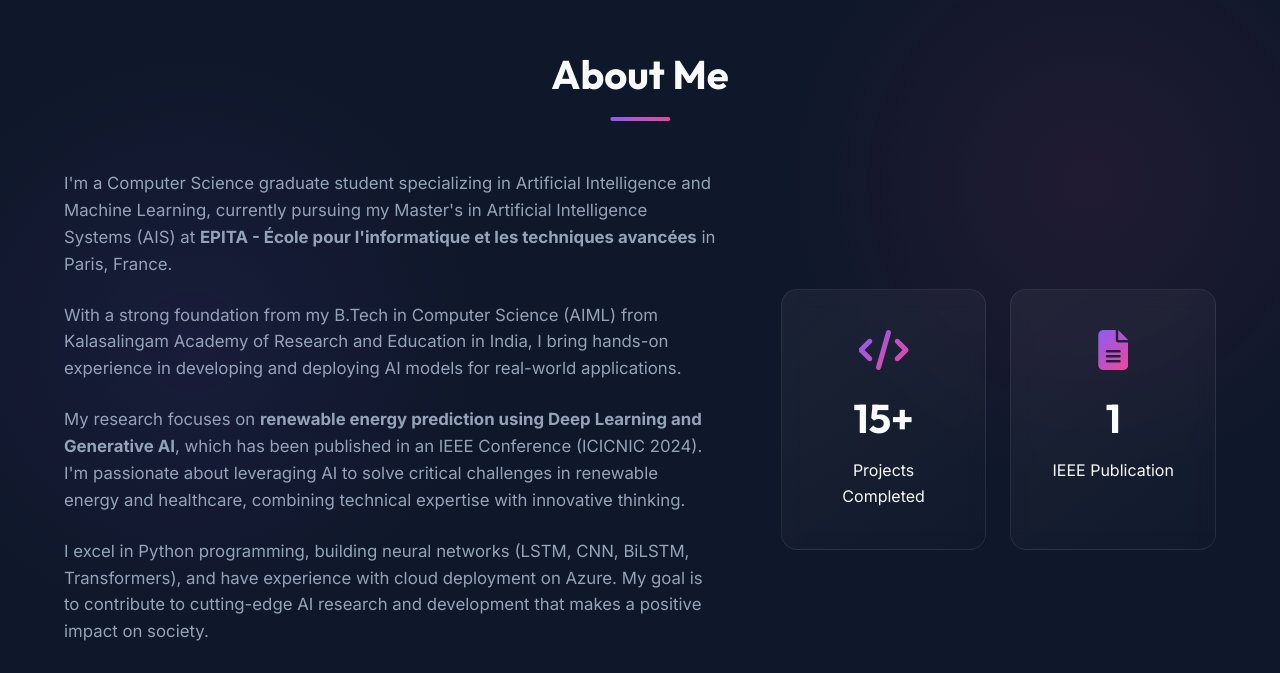
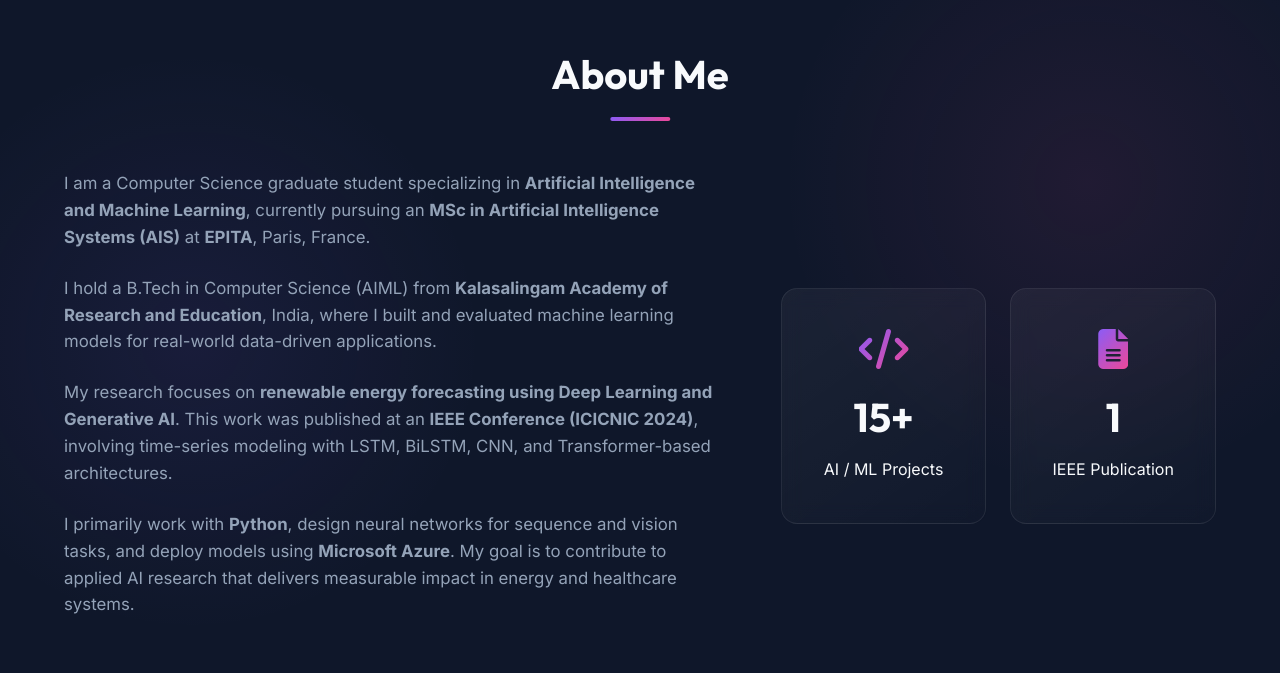
Before and after one commit to Arun949/Arun949.github.io, a plain HTML site: page index.html in a window 1280 px wide. Shown: the part 858-1531 px from the top of the page. Drawn offline with Linux system fonts and the light colour scheme.

Commit message:
Refactor index.html for accessibility and clarity
Updated email address and improved accessibility with aria attributes. Enhanced content clarity and structure in the About section.

```diff
--- a/index.html
+++ b/index.html
@@ -53,7 +53,7 @@
             <div class="social-links">
                 <a href="https://github.com/Arun949" target="_blank" aria-label="GitHub"><i class="fab fa-github"></i></a>
                 <a href="https://www.linkedin.com/in/arunkumaraluru/" target="_blank" aria-label="LinkedIn"><i class="fab fa-linkedin"></i></a>
-                <a href="mailto:aluruarunkumar308@gmail.com" aria-label="Email"><i class="fas fa-envelope"></i></a>
+                <a href="mailto:aluruarunkumar19@gmail.com" aria-label="Email"><i class="fas fa-envelope"></i></a>
             </div>
         </div>
         <img
@@ -65,44 +65,53 @@
 
 
     <!-- About Section -->
-    <section id="about" class="about">
+    <section id="about" class="about" aria-labelledby="about-title">
         <div class="container">
-            <h2 class="section-title">About Me</h2>
+            <h2 id="about-title" class="section-title">About Me</h2>
             <div class="about-content">
-                <div class="about-text">
+                <article class="about-text">
                     <p>
-                        I'm a Computer Science graduate student specializing in Artificial Intelligence and Machine Learning,
-                        currently pursuing my Master's in Artificial Intelligence Systems (AIS) at <strong>EPITA - École pour
-                        l'informatique et les techniques avancées</strong> in Paris, France.
+                        I am a Computer Science graduate student specializing in
+                        <strong>Artificial Intelligence and Machine Learning</strong>, currently pursuing an
+                        <strong>MSc in Artificial Intelligence Systems (AIS)</strong> at
+                        <strong>EPITA</strong>, Paris, France.
                     </p>
+
                     <p>
-                        With a strong foundation from my B.Tech in Computer Science (AIML) from Kalasalingam Academy of Research
-                        and Education in India, I bring hands-on experience in developing and deploying AI models for real-world
-                        applications.
+                        I hold a B.Tech in Computer Science (AIML) from
+                        <strong>Kalasalingam Academy of Research and Education</strong>, India, where I built
+                        and evaluated machine learning models for real-world data-driven applications.
                     </p>
+
                     <p>
-                        My research focuses on <strong>renewable energy prediction using Deep Learning and Generative AI</strong>,
-                        which has been published in an IEEE Conference (ICICNIC 2024). I'm passionate about leveraging AI to solve
-                        critical challenges in renewable energy and healthcare, combining technical expertise with innovative thinking.
+                        My research focuses on <strong>renewable energy forecasting using Deep Learning and Generative AI</strong>.
+                        This work was published at an <strong>IEEE Conference (ICICNIC 2024)</strong>, involving
+                        time-series modeling with LSTM, BiLSTM, CNN, and Transformer-based architectures.
                     </p>
+
                     <p>
-                        I excel in Python programming, building neural networks (LSTM, CNN, BiLSTM, Transformers), and have
-                        experience with cloud deployment on Azure. My goal is to contribute to cutting-edge AI research and
-                        development that makes a positive impact on society.
+                        I primarily work with <strong>Python</strong>, design neural networks for sequence and vision tasks,
+                        and deploy models using <strong>Microsoft Azure</strong>. My goal is to contribute to applied AI research
+                        that delivers measurable impact in energy and healthcare systems.
                     </p>
-                </div>
-                <div class="about-stats">
+
+                </article>
+
+                <aside class="about-stats" aria-label="Key achievements">
+
                     <div class="stat-card">
-                        <i class="fas fa-code"></i>
+                        <i class="fas fa-code" aria-hidden="true"></i>
                         <h3>15+</h3>
-                        <p>Projects Completed</p>
+                        <p>AI / ML Projects</p>
                     </div>
+
                     <div class="stat-card">
-                        <i class="fas fa-file-alt"></i>
+                        <i class="fas fa-file-alt" aria-hidden="true"></i>
                         <h3>1</h3>
                         <p>IEEE Publication</p>
                     </div>
-                </div>
+                </aside>
+
             </div>
         </div>
     </section>
@@ -131,7 +140,7 @@
                         <div class="timeline-date">July 2021 – May 2025</div>
                         <h3>B.Tech in Computer Science (AIML Specialization)</h3>
                         <h4>Kalasalingam Academy of Research and Education</h4>
-                        <p>Tamil Nadu, India | GPA: 7.97/10</p>
+                        <p>Tamil Nadu, India</p>
                         <p class="timeline-description">
                             <strong>Coursework:</strong> Artificial Intelligence & Machine Learning, Deep Learning & Neural Networks,
                             Natural Language Processing (NLP), Data Structures & Algorithms, Database Management Systems (DBMS),
@@ -360,14 +369,14 @@
                             <i class="fas fa-envelope"></i>
                             <div>
                                 <h4>Email</h4>
-                                <a href="mailto:aluruarunkumar19@gmail.com">aluruarunkumar19@gmail.com</a>
+                                <a href="mailto:aluruarunkumar19@gmail.com">aluruarunkumar19@gmail.com </a>
                             </div>
                         </div>
                         <div class="contact-item">
                             <i class="fas fa-phone"></i>
                             <div>
                                 <h4>Phone</h4>
-                                <a href="tel:+33766977633">+33 766977633</a>
+                                <a href="tel:+33766977633">+33 766977633 </a>
                             </div>
                         </div>
                         <div class="contact-item">
```
